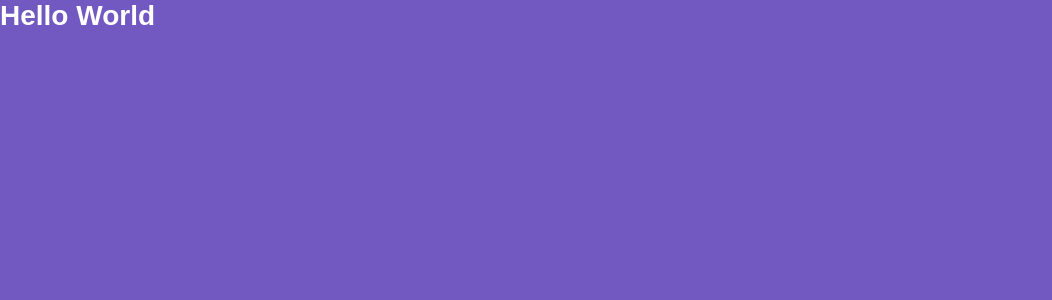
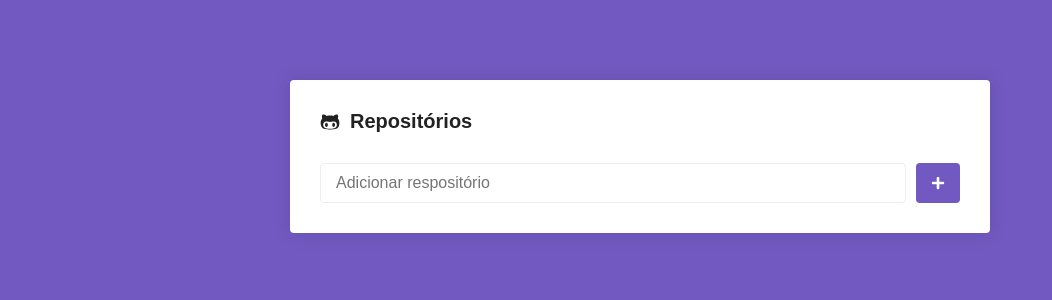
Before and after one commit to LeonardoBatistaCarias/bootcamp-rocketseat-reactjs-modulo-05, a React (Create React App) app: page / in a window 1280 px wide. Shown: the top 300 px of the page, without its empty margins (0-1052 px from the left). Built offline with nearby package versions, Linux system fonts and the light colour scheme; the HTML template or start-up script is replaced by a standard one.

Commit message:
Adicionando o estilo da pagina Main

```diff
--- a/package.json
+++ b/package.json
@@ -5,6 +5,7 @@
   "dependencies": {
     "react": "^16.12.0",
     "react-dom": "^16.12.0",
+    "react-icons": "^3.8.0",
     "react-router-dom": "^5.1.2",
     "react-scripts": "3.3.0",
     "styled-components": "^4.4.1"
--- a/src/pages/Main/index.js
+++ b/src/pages/Main/index.js
@@ -1,7 +1,24 @@
 import React from 'react';
 
-import { Title } from './styles';
+import { FaGithubAlt, FaPlus } from 'react-icons/fa';
+
+import { Container, Form, SubmitButton } from './styles';
 
 export default function Main() {
-  return <Title>Hello World</Title>;
+  return (
+    <Container>
+      <h1>
+        <FaGithubAlt />
+        Repositórios
+      </h1>
+
+      <Form onSubmit={() => {}}>
+        <input type="text" placeholder="Adicionar respositório" />
+
+        <SubmitButton disabled>
+          <FaPlus color="#FFF" size={14} />
+        </SubmitButton>
+      </Form>
+    </Container>
+  );
 }
--- a/src/pages/Main/styles.js
+++ b/src/pages/Main/styles.js
@@ -1,5 +1,49 @@
 import styled from 'styled-components';
 
-export const Title = styled.h1`
-  color: #fff;
+export const Container = styled.div`
+  max-width: 700px;
+  background: #fff;
+  border-radius: 4px;
+  box-shadow: 0 0 20px rgba(0, 0, 0, 0.1);
+  padding: 30px;
+  margin: 80px auto;
+
+  h1 {
+    font-size: 20px;
+    display: flex;
+    flex-direction: row;
+    align-items: center;
+
+    svg {
+      margin-right: 10px;
+    }
+  }
 `;
+
+export const Form = styled.form`
+  margin-top: 30px;
+  display: flex;
+  flex-direction: row;
+
+  input {
+    flex: 1;
+    border: 1px solid #eee;
+    padding: 10px 15px;
+    border-radius: 4px;
+    font-size: 16px;
+  }
+`;
+
+export const SubmitButton = styled.button.attrs({
+  type: 'submit',
+})`
+  background: #7159c1;
+  border: 0;
+  padding: 0 15px;
+  margin-left: 10px;
+  border-radius: 4px;
+
+  display: flex;
+  justify-content: center;
+  align-items: center;
+`;
```
Also changed, not shown: 1 other file (tests, documents, lock files or other folders).
